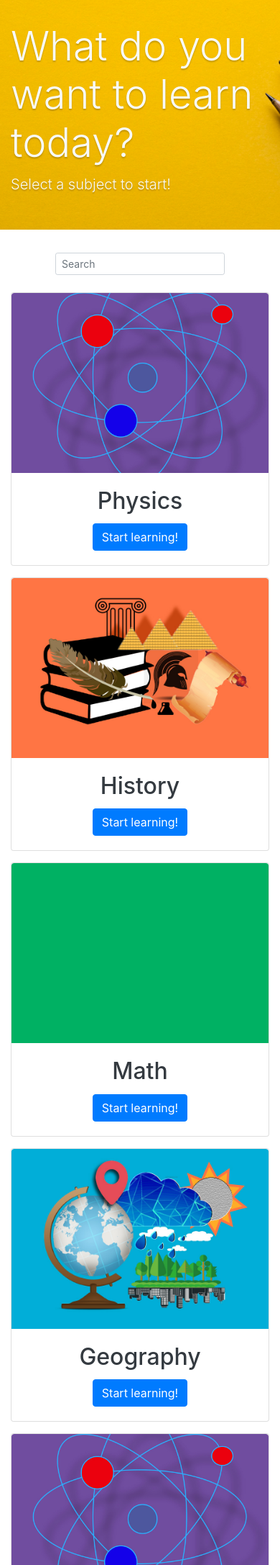
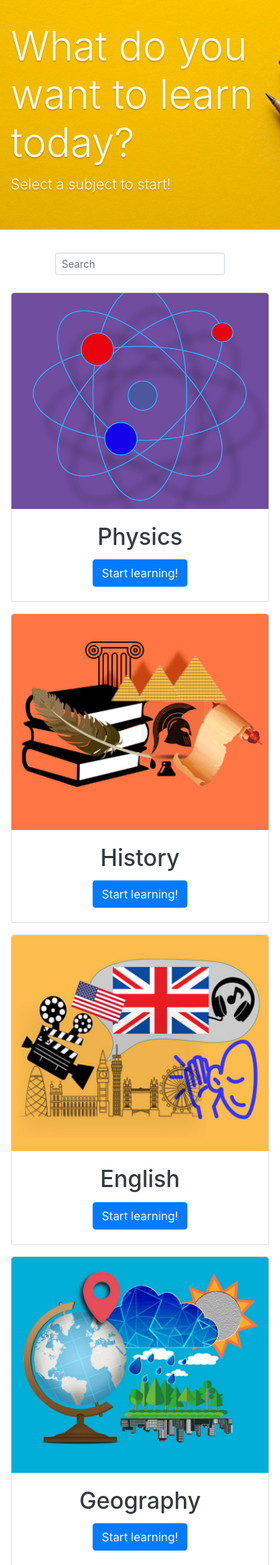
Before and after one commit to JBarti/Hack4Split, a PHP site: page / in a window 390 px wide. Shown: the part 57-2231 px from the top of the page at 72% size. Run offline with PHP 8.4, Linux system fonts and the light colour scheme.

Commit message:
cards media query

```diff
--- a/frontend/index.html
+++ b/frontend/index.html
@@ -87,11 +87,11 @@
             </div>
             <div class="col-sm-6 col-lg-4 col-xl-3 mb-3">
                 <div class="card">
-                    <div class="img-container img-container-home img-container-math rounded-top">
-                        <!-- <img src="..." class="card-img-adjust card-img-top" alt="card"> -->
+                    <div class="img-container img-container-home rounded-top">
+                        <img src="img/english.jpg" class="card-img-adjust card-img-top" alt="card">
                     </div>
                     <div class="card-body text-center">
-                        <h5 class="card-title h2 text-dark">Math</h5>
+                        <h5 class="card-title h2 text-dark">English</h5>
                         <a href="#" class="btn btn-primary">Start learning!</a>
                     </div>
                 </div>
@@ -110,10 +110,10 @@
             <div class="col-sm-6 col-lg-4 col-xl-3 mb-3">
                 <div class="card">
                     <div class="img-container img-container-home rounded-top">
-                        <img src="img/physics.jpg" class="card-img-adjust card-img-top" alt="card">
+                        <img src="img/chemistry.jpg" class="card-img-adjust card-img-top" alt="card">
                     </div>
                     <div class="card-body text-center">
-                        <h5 class="card-title h2 text-dark">Physics</h5>
+                        <h5 class="card-title h2 text-dark">Chemistry</h5>
                         <a href="#" class="btn btn-primary">Start learning!</a>
                     </div>
                 </div>
@@ -124,7 +124,7 @@
                         <img src="img/physics.jpg" class="card-img-adjust card-img-top" alt="card">
                     </div>
                     <div class="card-body text-center">
-                        <h5 class="card-title h2 text-dark">Physics</h5>
+                        <h5 class="card-title h2 text-dark">Math</h5>
                         <a href="#" class="btn btn-primary">Start learning!</a>
                     </div>
                 </div>
@@ -135,7 +135,7 @@
                         <img src="img/physics.jpg" class="card-img-adjust card-img-top" alt="card">
                     </div>
                     <div class="card-body text-center">
-                        <h5 class="card-title h2 text-dark">Physics</h5>
+                        <h5 class="card-title h2 text-dark">Biology</h5>
                         <a href="#" class="btn btn-primary">Start learning!</a>
                     </div>
                 </div>
@@ -146,7 +146,7 @@
                         <img src="img/physics.jpg" class="card-img-adjust card-img-top" alt="card">
                     </div>
                     <div class="card-body text-center">
-                        <h5 class="card-title h2 text-dark">Physics</h5>
+                        <h5 class="card-title h2 text-dark">Croatian</h5>
                         <a href="#" class="btn btn-primary">Start learning!</a>
                     </div>
                 </div>
--- a/frontend/style.css
+++ b/frontend/style.css
@@ -20,7 +20,7 @@ purple: #704d9f; */
 
 /* Subject page */
 .jumbotron-subject {
-    background-image: url("img/bg-physics.jpg");
+    background-image: url("img/bg-chemistry.jpg");
     background-position: center right;
 }
 @media only screen and (max-width: 768px) {
@@ -46,16 +46,15 @@ purple: #704d9f; */
 .img-container-home {
     height: 250px;
 }
+@media only screen and (max-width: 576px) {
+    .img-container-home {
+        height: 300px;
+    } }
 
 /* Add new Card */
 .card-new {
     /* subject color */
     background-color: #704d9f;
-}
-
-/* Remove this when we have an image */
-.img-container-math {
-    background-color: #00B163;
 }
 
 @media only screen and (min-width: 768px) {
```
Also changed, not shown: frontend/img/background.jpg (deleted), frontend/img/bg-chemistry.jpg (added), frontend/img/bg-english.jpg (added), frontend/img/bg-geography.jpg (added), frontend/img/chemistry.jpg (added), frontend/img/english.jpg (added), frontend/img/geography.jpg, frontend/img/history.jpg, frontend/img/subject-2.jpg (deleted).
